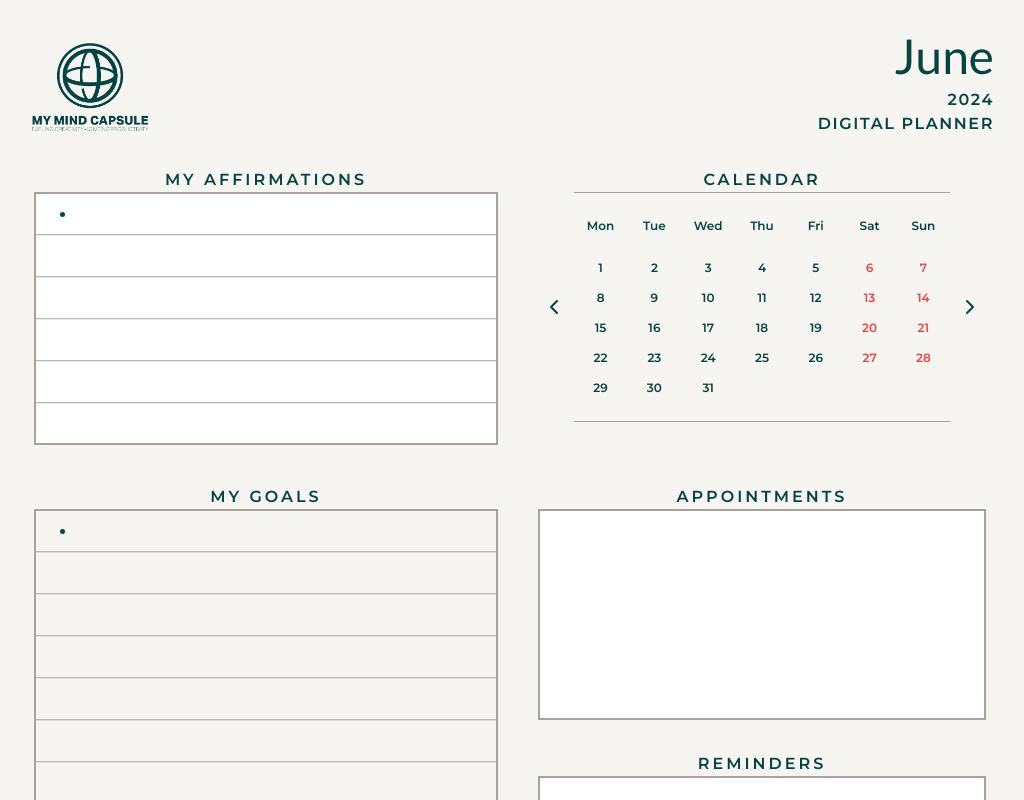
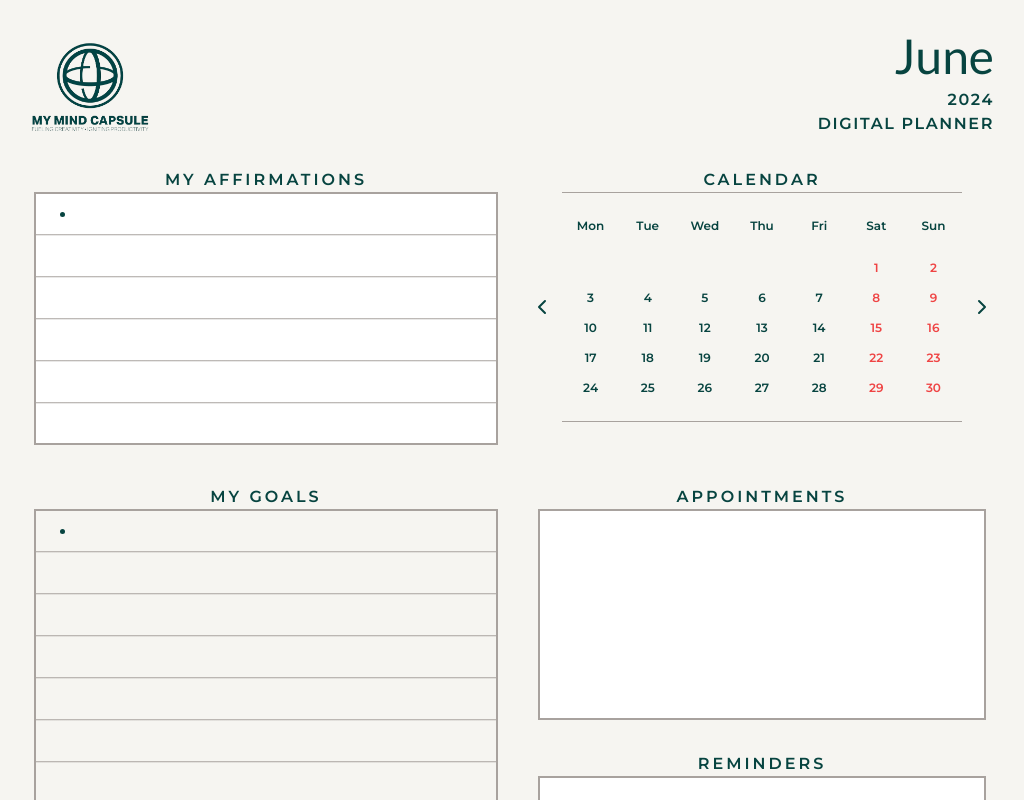
Before and after one commit to nicknjagi/monthly-planner, a React (Create React App) app: page / in a window 1280 px wide. Shown: the top 800 px of the page, without its empty margins (126-1150 px from the left). Built offline with nearby package versions, Linux system fonts and the light colour scheme.

Commit message:
update CustomCalendar.tsx

```diff
--- a/src/components/CustomCalendar.tsx
+++ b/src/components/CustomCalendar.tsx
@@ -10,11 +10,11 @@ type Value = ValuePiece | [ValuePiece, ValuePiece];
 
 export default function CustomCalendar() {
   const {currentMonth} = useAppSelector(state => state.date)
-  const [value, setValue] = useState<Value>(new Date(2024, currentMonth + 1, new Date().getDate()));
+  const [value, setValue] = useState<Value>(new Date(2024, currentMonth , new Date().getDate()));
   const dispatch = useAppDispatch()
 
   useEffect(()=>{
-    setValue(new Date(2024, currentMonth + 1, 1))
+    setValue(new Date(2024, currentMonth, 1))
   },[currentMonth])
 
   return (
```
